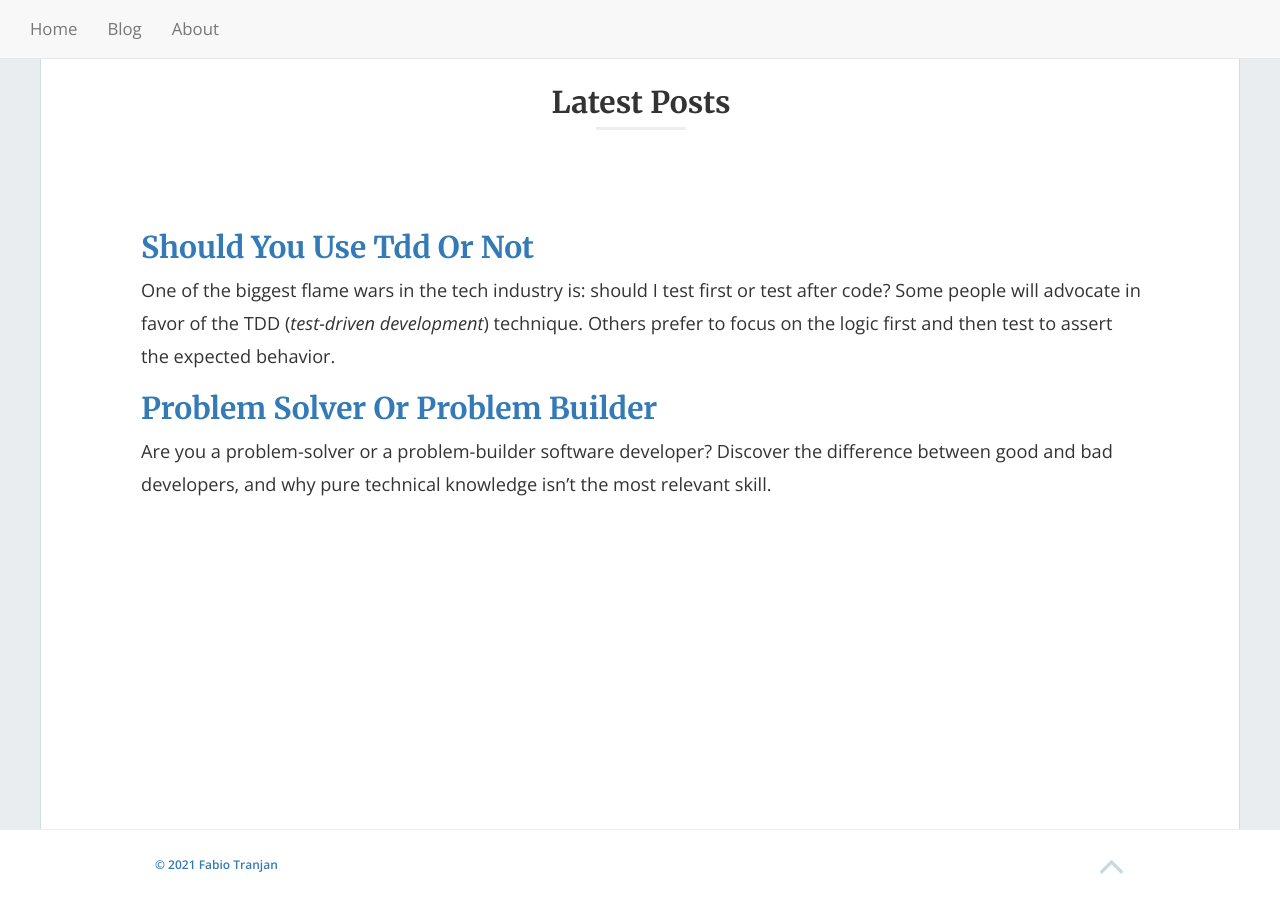
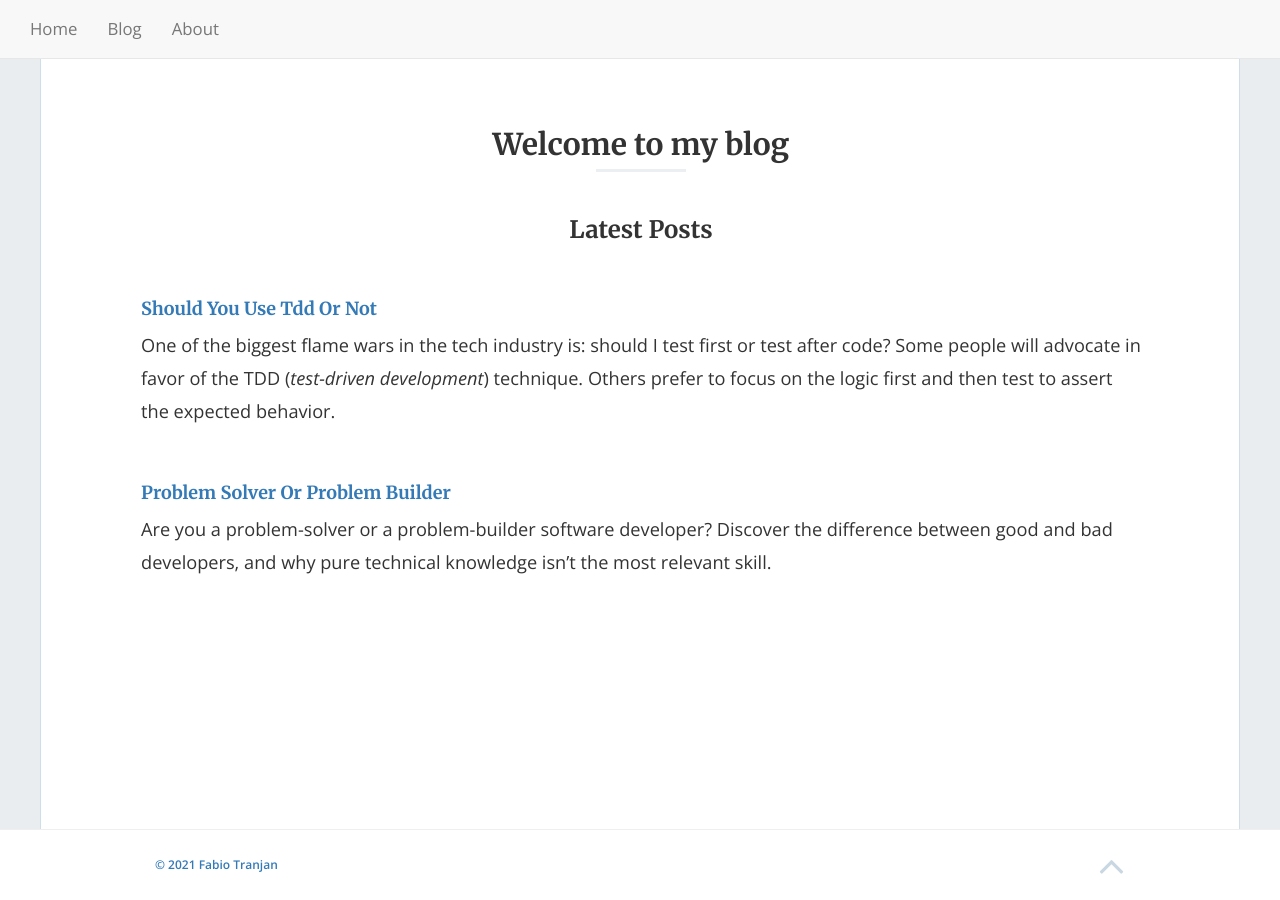
Before and after one commit to FabioTranjan/fabiotranjan.github.io, a Jekyll site: the page built from index.html, in a window 1280 px wide. Built offline with Jekyll 4.4.1, drawn with Linux system fonts in a browser that asks for light colours; nearby versions of some CDN libraries.

Commit message:
Fix home page layout.

```diff
--- a/_config.yml
+++ b/_config.yml
@@ -21,7 +21,7 @@ twitter_username: 'fabiotranjan'
 github_username: 'fabiotranjan'
 medium_username: '@fabiotkx'
 linkedin_username: 'fabio-tranjan-kociolek-8aa84bbb'
-section_title: 'Latest Posts'
+section_title: 'Welcome to my blog'
 
 # Build settings
 markdown: kramdown
--- a/_layouts/home.html
+++ b/_layouts/home.html
@@ -8,12 +8,15 @@
           <h2 class="section-title text-center">{{ site.section_title }}</h2>
           {% endif %}
 
-          <div class="break"></div>
+          <div class="mini-break"></div>
+          <h3 class="text-center">Latest Posts</h3>
+          <div class="mini-break"></div>
 
           {% for post in site.posts %}
             <div class="wow fadeIn posts">
-              <h2><a href="{{ post.url }}">{{ post.title }}</a></h2>
+              <h4><a href="{{ post.url }}">{{ post.title }}</a></h4>
               {{ post.excerpt }}
+              <div class="mini-break"></div>
             </div>
           {% endfor %}
 
--- a/css/style.scss
+++ b/css/style.scss
@@ -105,7 +105,7 @@ button.btn, input.btn {
   border-right: solid 1px #cedfea;
   &.container {
     padding: 0;
-    padding-top: 2em;
+    padding-top: 5em;
   }
 }
 
@@ -242,6 +242,9 @@ button.btn, input.btn {
     @include bp-xsmall {
       margin: 2em 0;
     }
+  }
+  .mini-break {
+    margin: 4em 0;
   }
 }
 
@@ -384,7 +387,6 @@ button.btn, input.btn {
 
   .date {
     margin: 2em 0;
-    font-size: 2.5rem;
     text-align: center;
   }
 }
```
Also changed, not shown: blog.md (+1 -1 lines).
